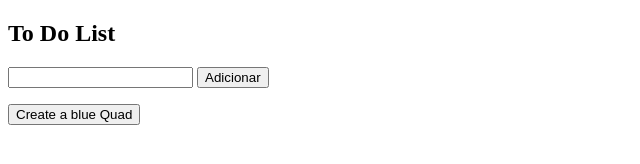
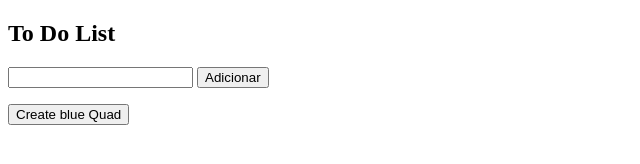
Before and after one commit to pauloariell/JSCourse, a plain HTML site: page Step2/index.html in a window 1280 px wide. Shown: the full height of the page, 0-640 px from the left. Drawn offline with Linux system fonts and the light colour scheme.

Commit message:
3º Commit

```diff
--- a/Step2/index.html
+++ b/Step2/index.html
@@ -15,7 +15,7 @@
             <button onClick="addTodoList()">Adicionar</button>
             <ul id="array">
             </ul>
-            <button id="createQuad" onclick="createQuad()">Create a blue Quad</button>
+            <button id="createQuad" onclick="createQuad()">Create  blue Quad</button>
         </div>
         <script src="script.js"></script>
     </body>
```
